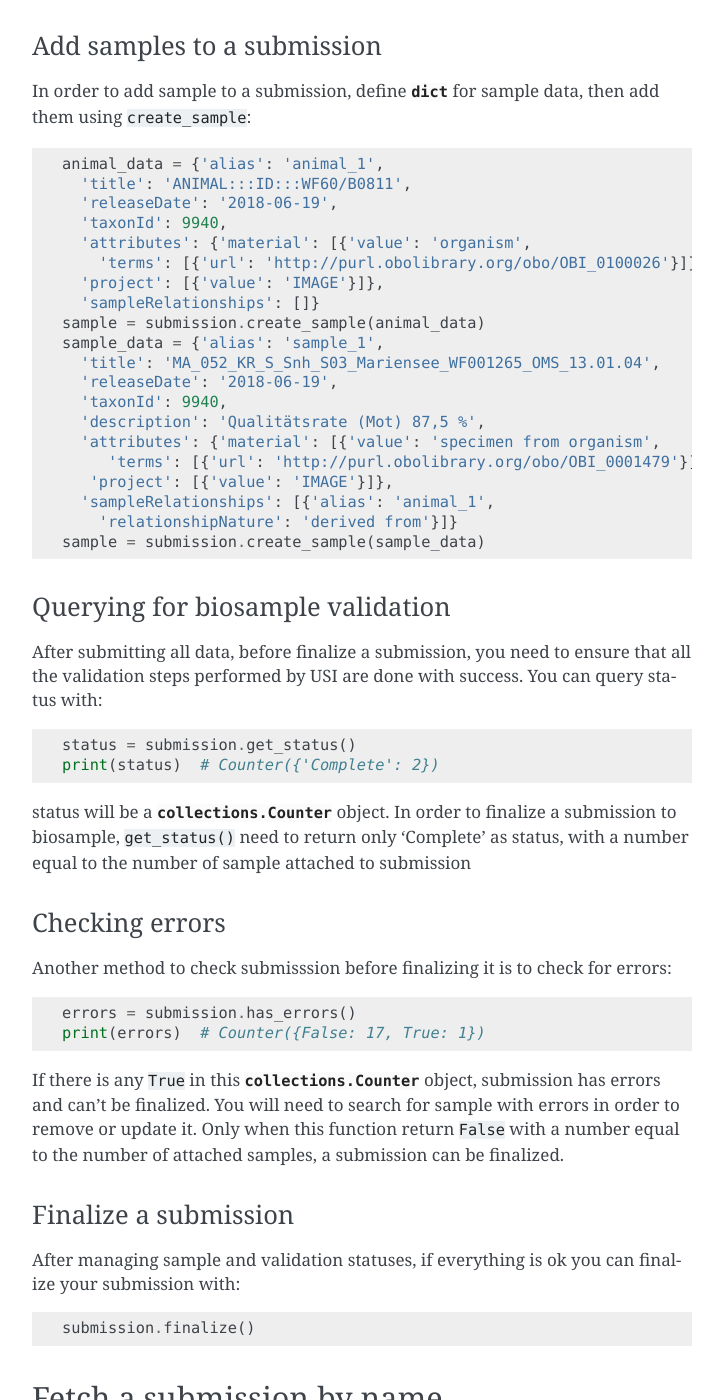
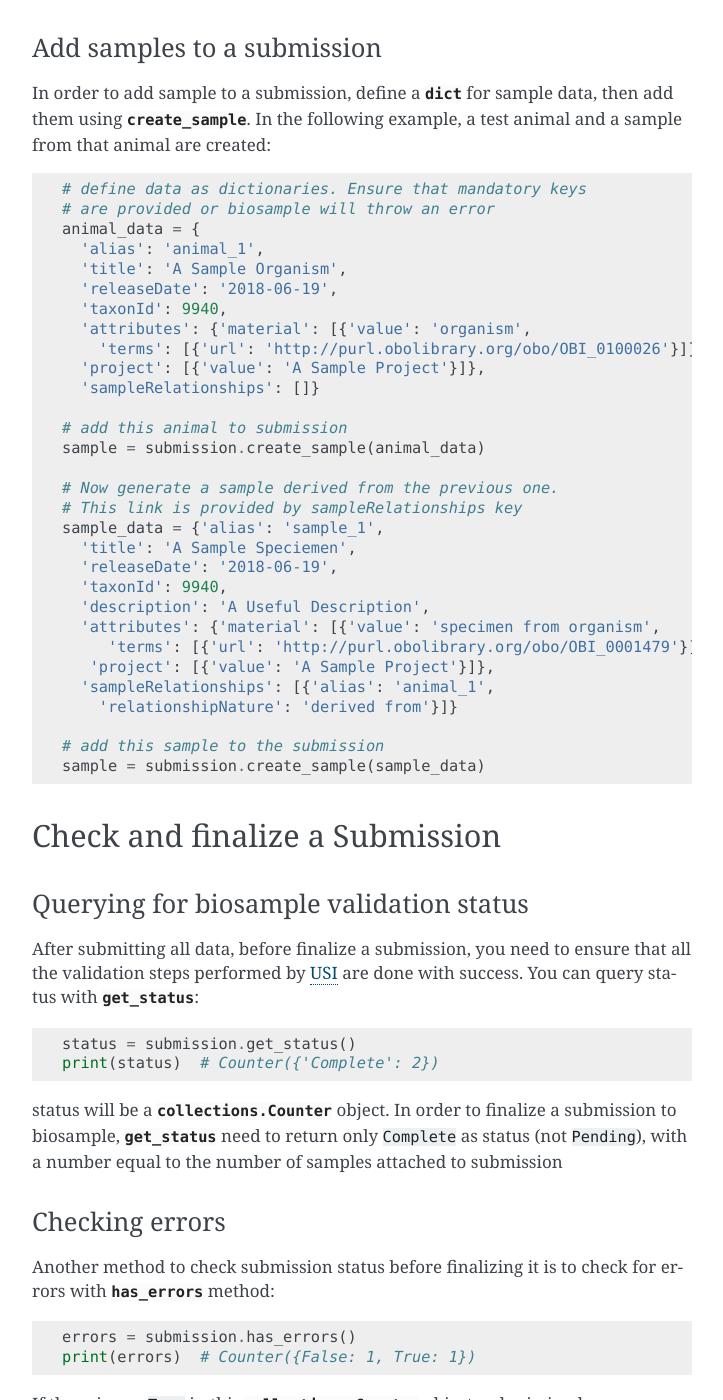
Before and after one commit to cnr-ibba/pyUSIrest, a Sphinx documentation site: the page built from docs/usage.rst, in a window 1280 px wide and 1400 px high, scrolled down 2328 px. Shown: the whole window, without its empty margins (388-1111 px from the left). Built offline with Sphinx 7.4.7, drawn with Linux system fonts in a browser that asks for light colours; pages that are not in the unit, such as notebooks, are missing from menus; some of the changed text lies outside the part shown.

Commit message:
:memo: working on usage documentation

```diff
--- a/docs/usage.rst
+++ b/docs/usage.rst
@@ -85,7 +85,8 @@
   user = User(auth)
   user_id = user.get_my_id()
 
-Next, you need to find out the domain reference of a team using a team name, for example::
+Next, you need to find out the domain reference of a team using a team name and
+:py:meth:`get_domain_by_name <pyUSIrest.client.User.get_domain_by_name>` method::
 
   domain = user.get_domain_by_name(team.name)
   domain_id = domain.domainReference
@@ -113,51 +114,67 @@
 Add samples to a submission
 +++++++++++++++++++++++++++
 
-In order to add sample to a submission, define :py:class:`dict` for sample data, then add
-them using ``create_sample``::
+In order to add sample to a submission, define a :py:class:`dict` for sample data,
+then add them using :py:meth:`create_sample <pyUSIrest.client.Submission.create_sample>`.
+In the following example, a test animal and a sample from that animal are created::
 
-  animal_data = {'alias': 'animal_1',
-    'title': 'ANIMAL:::ID:::WF60/B0811',
+  # define data as dictionaries. Ensure that mandatory keys
+  # are provided or biosample will throw an error
+  animal_data = {
+    'alias': 'animal_1',
+    'title': 'A Sample Organism',
     'releaseDate': '2018-06-19',
     'taxonId': 9940,
     'attributes': {'material': [{'value': 'organism',
       'terms': [{'url': 'http://purl.obolibrary.org/obo/OBI_0100026'}]}],
-    'project': [{'value': 'IMAGE'}]},
+    'project': [{'value': 'A Sample Project'}]},
     'sampleRelationships': []}
+
+  # add this animal to submission
   sample = submission.create_sample(animal_data)
+
+  # Now generate a sample derived from the previous one.
+  # This link is provided by sampleRelationships key
   sample_data = {'alias': 'sample_1',
-    'title': 'MA_052_KR_S_Snh_S03_Mariensee_WF001265_OMS_13.01.04',
+    'title': 'A Sample Speciemen',
     'releaseDate': '2018-06-19',
     'taxonId': 9940,
-    'description': 'Qualitätsrate (Mot) 87,5 %',
+    'description': 'A Useful Description',
     'attributes': {'material': [{'value': 'specimen from organism',
        'terms': [{'url': 'http://purl.obolibrary.org/obo/OBI_0001479'}]}],
-     'project': [{'value': 'IMAGE'}]},
+     'project': [{'value': 'A Sample Project'}]},
     'sampleRelationships': [{'alias': 'animal_1',
       'relationshipNature': 'derived from'}]}
+
+  # add this sample to the submission
   sample = submission.create_sample(sample_data)
 
-Querying for biosample validation
-+++++++++++++++++++++++++++++++++
+Check and finalize a Submission
+-------------------------------
+
+Querying for biosample validation status
+++++++++++++++++++++++++++++++++++++++++
 
 After submitting all data, before finalize a submission, you need to ensure that
-all the validation steps performed by USI are done with success. You can query
-status with::
+all the validation steps performed by USI_ are done with success. You can query
+status with :py:meth:`get_status <pyUSIrest.client.Submission.get_status>`::
 
   status = submission.get_status()
   print(status)  # Counter({'Complete': 2})
 
 status will be a :py:class:`collections.Counter` object. In order to finalize a
-submission to biosample, ``get_status()`` need to return only 'Complete' as status,
-with a number equal to the number of sample attached to submission
+submission to biosample, :py:meth:`get_status <pyUSIrest.client.Submission.get_status>`
+need to return only ``Complete`` as status (not ``Pending``), with a number equal
+to the number of samples attached to submission
 
 Checking errors
 +++++++++++++++
 
-Another method to check submisssion before finalizing it is to check for errors::
+Another method to check submission status before finalizing it is to check for errors
+with :py:meth:`has_errors <pyUSIrest.client.Submission.has_errors>` method::
 
   errors = submission.has_errors()
-  print(errors)  # Counter({False: 17, True: 1})
+  print(errors)  # Counter({False: 1, True: 1})
 
 If there is any ``True`` in this :py:class:`collections.Counter` object,
 submission has errors and can't be finalized. You will need to search
@@ -169,34 +186,40 @@
 +++++++++++++++++++++
 
 After managing sample and validation statuses, if everything is ok you can finalize
-your submission with::
+your submission with :py:meth:`finalize <pyUSIrest.client.Submission.finalize>`::
 
   submission.finalize()
+
+After finalization, you can't add more data to this submission. You may want to
+reload your data in order to retrieve the *biosample ids*, as described by
+:ref:`get samples from a submission <get_samples_from_a_submission>`.
 
 Fetch a submission by name
 --------------------------
 
-In order to get a submission by name::
+In order to get a submission by name, call :py:meth:`get_submission_by_name <pyUSIrest.client.Root.get_submission_by_name>`
+from a valid :py:class:`Root <pyUSIrest.client.Root>` object::
 
-  from pyUSIrest.auth import Auth
-  from pyUSIrest.client import Root
-  auth = Auth(user=<usi_username>, password=<usi_password>)
   root = Root(auth=auth)
   submission = root.get_submission_by_name(
       'c3a7e663-3a37-48d3-a041-8c18088e3185')
 
+.. _get_samples_from_a_submission:
+
 Get samples from a submission
 -----------------------------
 
-In order to get all samples for a submission, you can call the method ``get_samples``
-on a submission object::
+In order to get all samples for a submission, you can call the method
+:py:meth:`get_samples <pyUSIrest.client.Submission.get_samples>`
+on a :py:class:`Submission <pyUSIrest.client.Submission>` object::
 
   samples = submission.get_samples()
 
 You can also filter out samples by validationResult or if the have errors or not.
-For a list of validationResult, check the output of ``submission.get_status()``::
+For a list of validationResult, check the output of :py:meth:`get_status <pyUSIrest.client.Submission.get_status>`::
 
   # fetching pending samples
   samples_pending = submission.get_samples(validationResult='Pending')
+
   # get samples with errors
   samples_error = submission.get_samples(has_errors=True)
```
Also changed, not shown: other parts of docs/usage.rst (+4 -4 lines).
